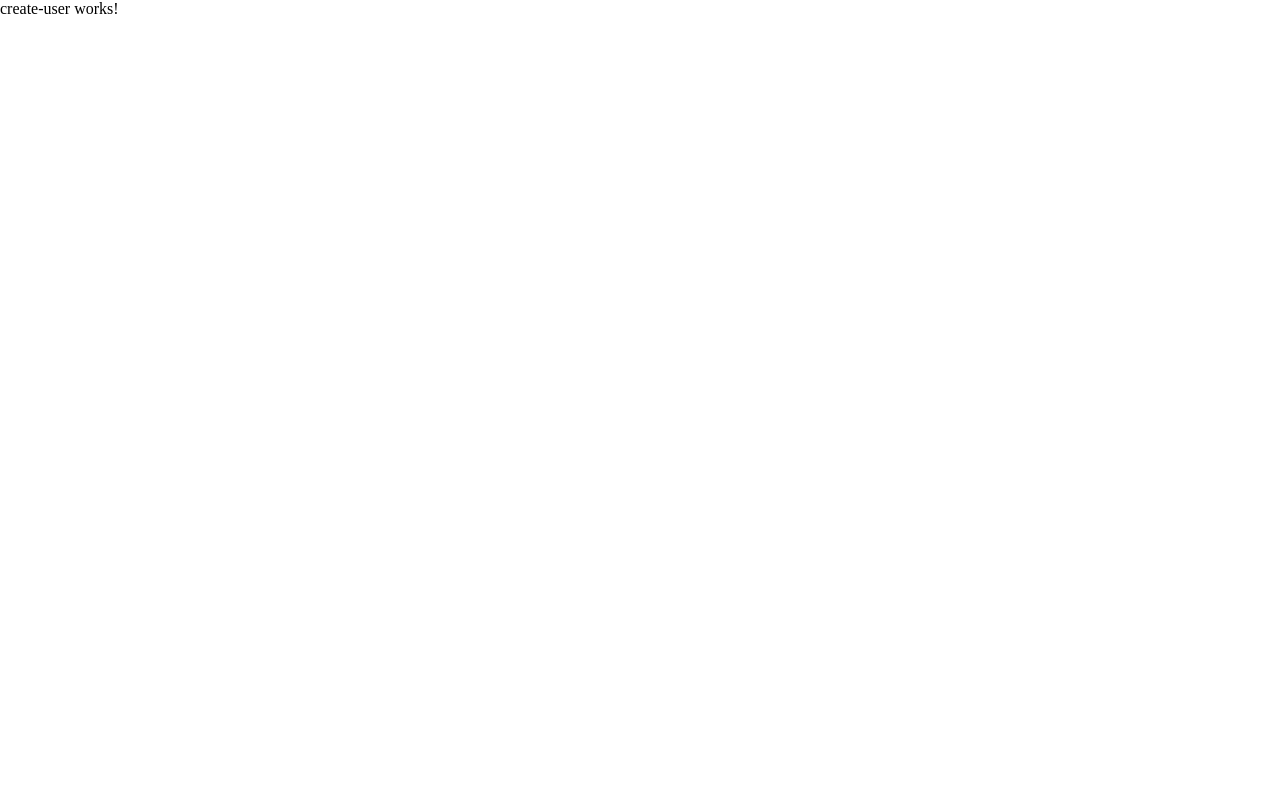
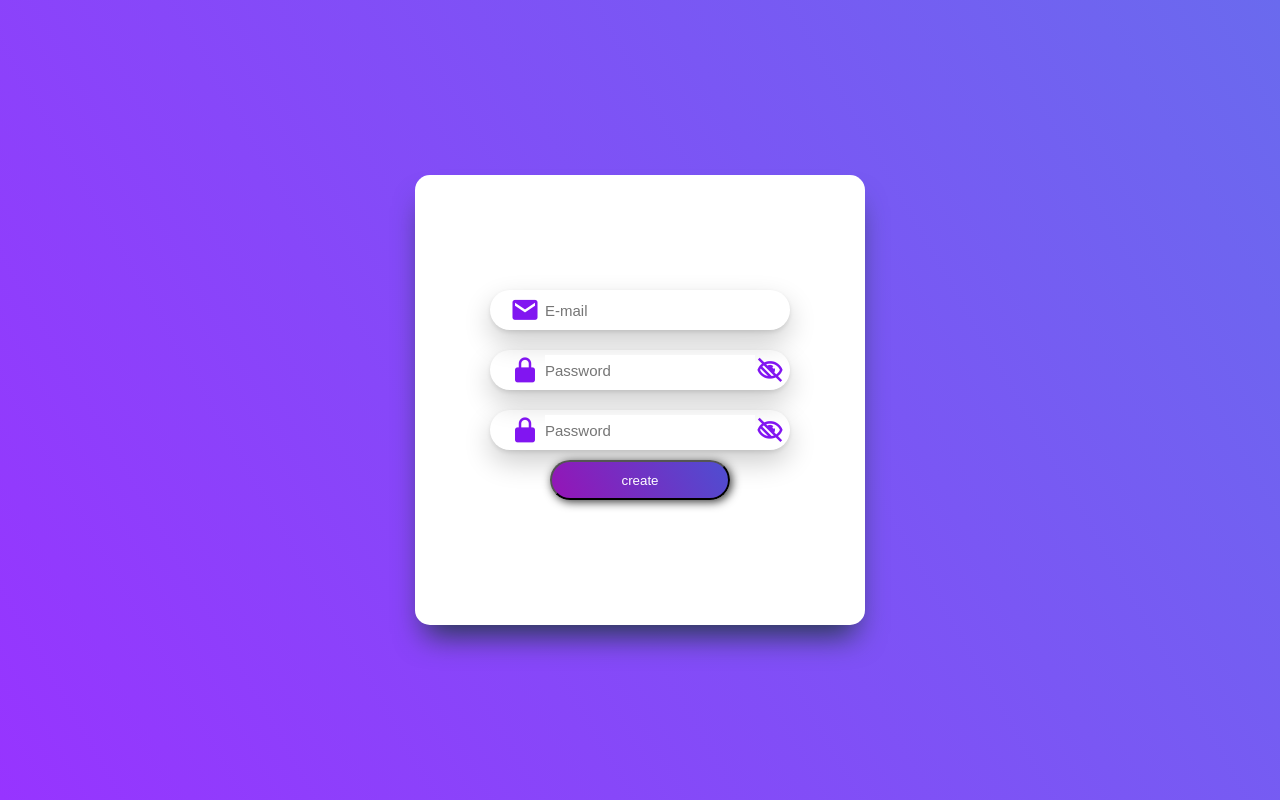
Before and after one commit to nawkya/aulaframeworks, an Angular app in the folder my-app/: page /create in a window 1280 px wide. Built offline with nearby package versions, Linux system fonts and the light colour scheme.

Commit message:
trabalho

```diff
--- a/my-app/src/app/components/create-user/create-user.component.css
+++ b/my-app/src/app/components/create-user/create-user.component.css
@@ -0,0 +1,72 @@
+.container{    background: linear-gradient(60deg, #9734FF, rgb(106, 106, 238) );
+    height:100vh ;
+    display:flex;
+    justify-content: center;
+    align-items: center;
+
+
+}
+
+.create-user{
+    width: 450px;
+    height: 450px;
+    background: rgb(255, 255, 255);
+    border-radius: 15px;
+    box-shadow: rgb(38, 57, 77) 0px 20px 30px -10px;
+    display: flex;
+    flex-direction: column;
+    justify-content: center;
+    align-items: center;
+
+}
+
+
+
+.input {
+    width: 300px;
+    height: 40px;
+    box-shadow: rgba(0, 0, 0, 0.2) 0px 12px 28px 0px, rgba(0, 0, 0, 0.1) 0px 2px 4px 0px, rgba(255, 255, 255, 0.05) 0px 0px 0px 1px inset;
+    margin: 10px;
+    padding-left: 20px;
+    border-radius: 60px;
+    display: flex;
+    align-items: center;
+
+
+
+}
+
+.input input {
+    border: none;
+    width: 210px;
+    color:#999;
+    height: 30px;
+    margin-left: 5px;
+    outline: none;
+    font-size: 15px;
+}
+
+i {
+    font-size: 30px;
+    color: linear-gradient (#F1F5FF,#9734FF);
+}
+
+
+
+
+.button {
+    width: 180px;
+    height: 40px;
+    margin-bottom: 20px;
+    border-radius: 40px;
+    box-shadow: 2px 2px 10px #383838;
+    background: linear-gradient(60deg, rgb(149, 20, 182), rgb(78, 78, 209));
+    color: white;
+    cursor: pointer;
+}
+
+
+.button:hover {
+    filter: brightness(140%);
+
+}
--- a/my-app/src/app/components/create-user/create-user.component.html
+++ b/my-app/src/app/components/create-user/create-user.component.html
@@ -1 +1,32 @@
-<p>create-user works!</p>
+<div class="container">
+    <div class="create-user">
+
+
+        <div class="error" *ngIf="isError">
+            <i class='bx bxs-comment-error' style='color:#9633ff'></i>
+            <span>As senhas não correspondem</span>
+        </div>
+        <div class="sucess" *ngIf="isSucess">
+            <i class='bx bxs-comment-error' style='color:#9633ff'></i>
+            <span>Succes!!</span>
+        </div>
+
+
+        <div class="input">
+            <i class='bx bxs-envelope' style='color:#8115f1'></i>
+            <input type="text" name="login" id="login" placeholder="E-mail" [(ngModel)]="user">
+        </div>
+        <div class="input">
+            <i class='bx bxs-lock-alt' style='color:#8115f1'></i>
+            <input type="password" name="password" id="password" placeholder="Password" [(ngModel)]="pwd">
+            <i class='bx bx-low-vision' style='color:#8115f1'></i>
+        </div>
+        <div class="input">
+            <i class='bx bxs-lock-alt' style='color:#8115f1'></i>
+            <input type="double" name="double" id="double" placeholder="Password" [(ngModel)]="double">
+            <i class='bx bx-low-vision' style='color:#8115f1'></i>
+        </div>
+
+        <button class="button" (click)="login()"> create</button>
+    </div>
+</div>
--- a/my-app/src/app/components/create-user/create-user.component.ts
+++ b/my-app/src/app/components/create-user/create-user.component.ts
@@ -7,4 +7,26 @@ import { Component } from '@angular/core';
 })
 export class CreateUserComponent {
 
+isError = false;
+isSucess = false;
+
+
+user = ""
+pwd = ""
+double = ""
+  login() {
+
+    console.log("user = " + this.user + "Password = " + this.pwd  )
+    if ( this.pwd === this.double ) {
+      console.log("login aprovado")
+      this.isError = false;
+      this.isSucess = true;
+    }
+
+    else {
+      this.isError = true;
+      this.isSucess = false;
+    }
+
 }
+}
--- a/my-app/src/app/components/page-not-found/page-not-found.component.css
+++ b/my-app/src/app/components/page-not-found/page-not-found.component.css
@@ -0,0 +1,55 @@
+@import url('https://fonts.googleapis.com/css2?family=Poppins:ital,wght@0,900;1,100;1,200;1,300;1,400;1,500;1,600;1,700;1,800;1,900&display=swap');
+
+* {
+    font-family: 'Poppins', sans-serif;
+}
+
+
+
+.container1 {
+    background: linear-gradient(60deg, #9734FF, rgb(78, 78, 209));
+    height: 100vh;
+    display: flex;
+    justify-content: center;
+    align-items: center;
+
+
+
+}
+
+.error {
+    position: relative;
+    z-index: 1;
+    left: 300px;
+    width: 450px;
+    background-color: bisque;
+    background-image: url();
+    background-position: center center;
+    height: 450px;
+
+    border-radius: 15px;
+    box-shadow: rgba(83, 58, 2, 0.25) 0px 54px 55px, rgba(0, 0, 0, 0.12) 0px -12px 30px, rgba(0, 0, 0, 0.12) 0px 4px 6px, rgba(0, 0, 0, 0.17) 0px 12px 13px, rgba(0, 0, 0, 0.09) 0px -3px 5px;
+    display: flex;
+    flex-direction: column;
+
+    align-items: center;
+}
+
+.error h1 {
+    margin: 50px;
+    color: rgb(184, 139, 97);
+}
+
+
+
+.container {
+    position: center;
+    width: 1000px;
+    height: 800px;
+    background: rgb(179, 139, 102);
+    margin: 35px;
+    border-radius: 30px;
+    display: flex;
+
+    align-items: center;
+}
--- a/my-app/src/app/components/page-not-found/page-not-found.component.html
+++ b/my-app/src/app/components/page-not-found/page-not-found.component.html
@@ -1 +1,15 @@
-<h1>Page not Found!</h1>
+<div class="container1">
+
+    <div class="error">
+
+        <i class='bx bx-chat'></i>
+        <h1>Ei humano, sua pagina não foi encontrada!</h1>
+    </div>
+    <div class="container">
+
+
+
+        <h2>O conteudo que você solicitou não foi contrado em nossos servidores.</h2>
+
+    </div>
+</div>
```
Also changed, not shown: my-app/src/app/app-routing.module.ts (+5 -5 lines).
